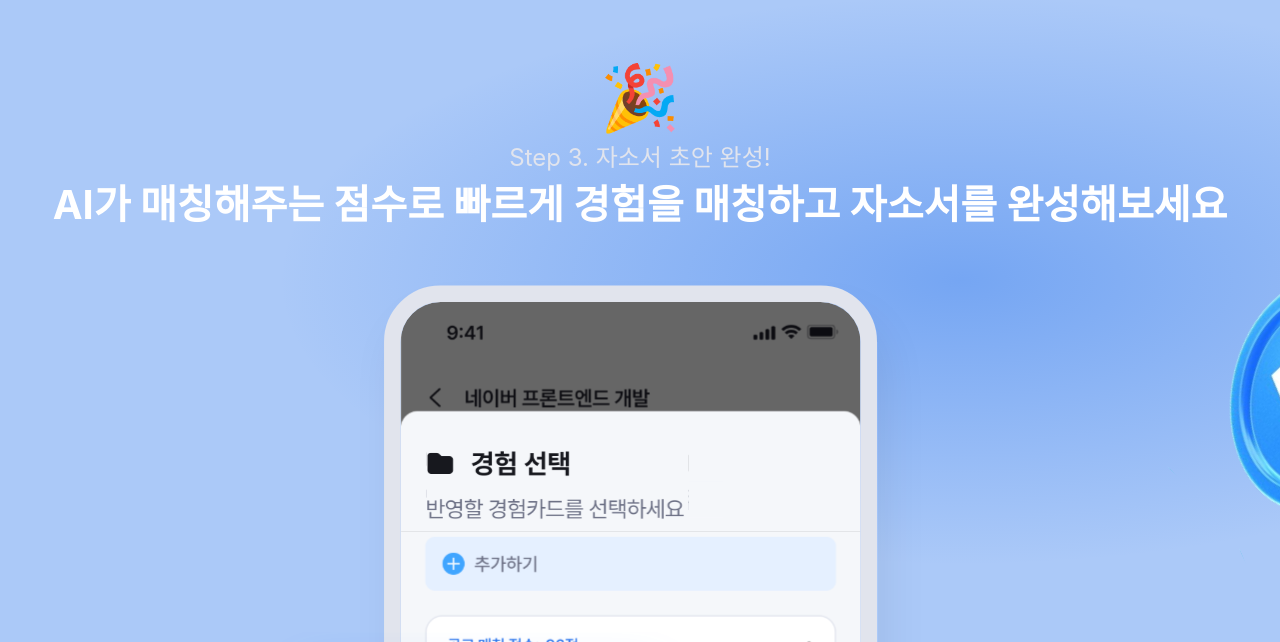
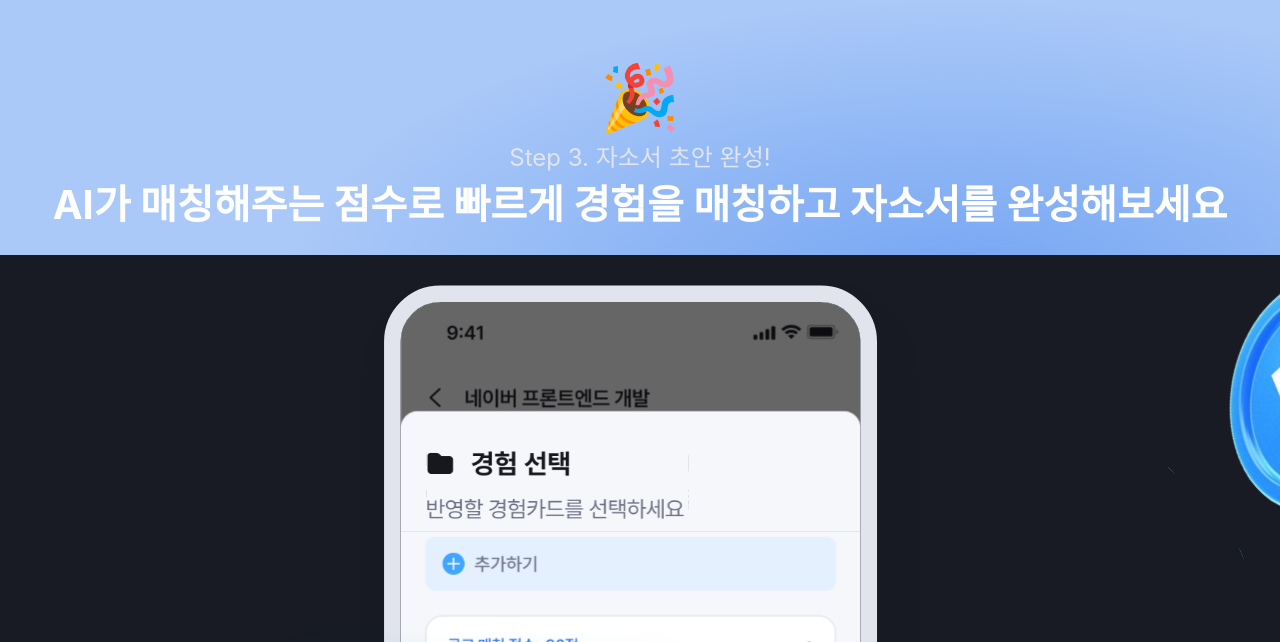
Before and after one commit to Nexters-Logit/logit-landing, a Next.js app: page / in a window 1280 px wide. Shown: the part 6562-7204 px from the top of the page. Built offline with nearby package versions, Linux system fonts and the light colour scheme; a web font is replaced by a local one.

Commit message:
feat: Step 3 하단 다크 배경 rectangle 추가

```diff
--- a/src/components/sections/Features.tsx
+++ b/src/components/sections/Features.tsx
@@ -315,6 +315,17 @@ export default function Features() {
               background: "radial-gradient(50% 50% at 50% 50%, rgba(37, 113, 235, 0.40) 0%, rgba(216, 231, 255, 0.00) 100%)",
             },
           },
+          {
+            style: {
+              bottom: "0",
+              left: "50%",
+              transform: "translateX(-50%)",
+              width: "1920px",
+              height: "387px",
+              borderRadius: "320px 320px 0 0",
+              background: "#181B24",
+            },
+          },
         ]}
       />
     </>
```
